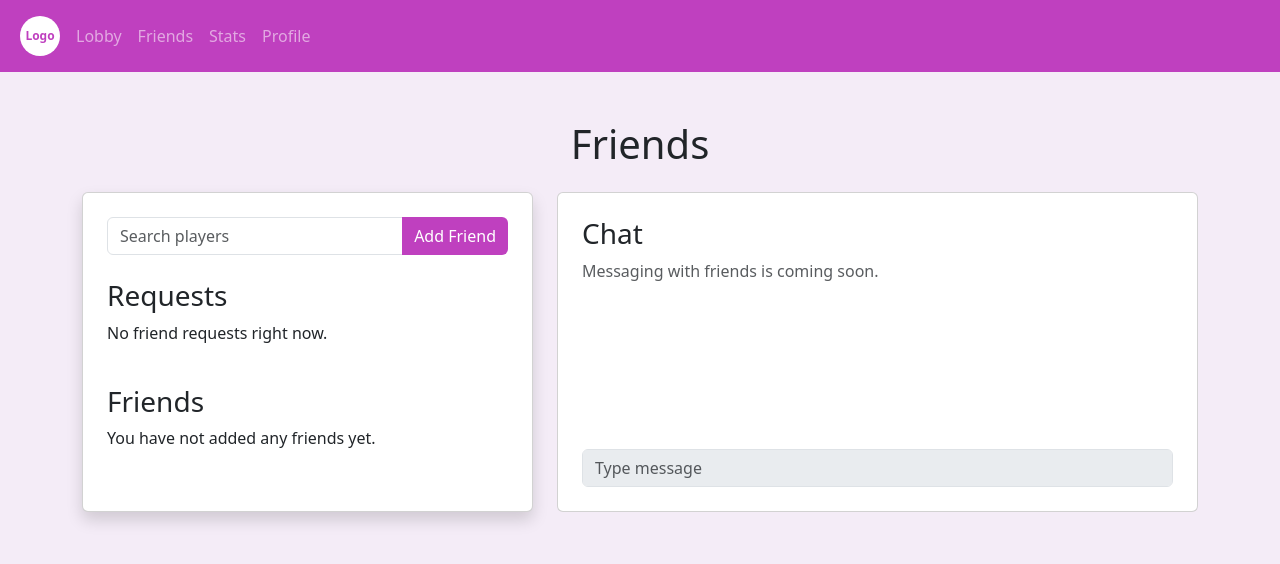
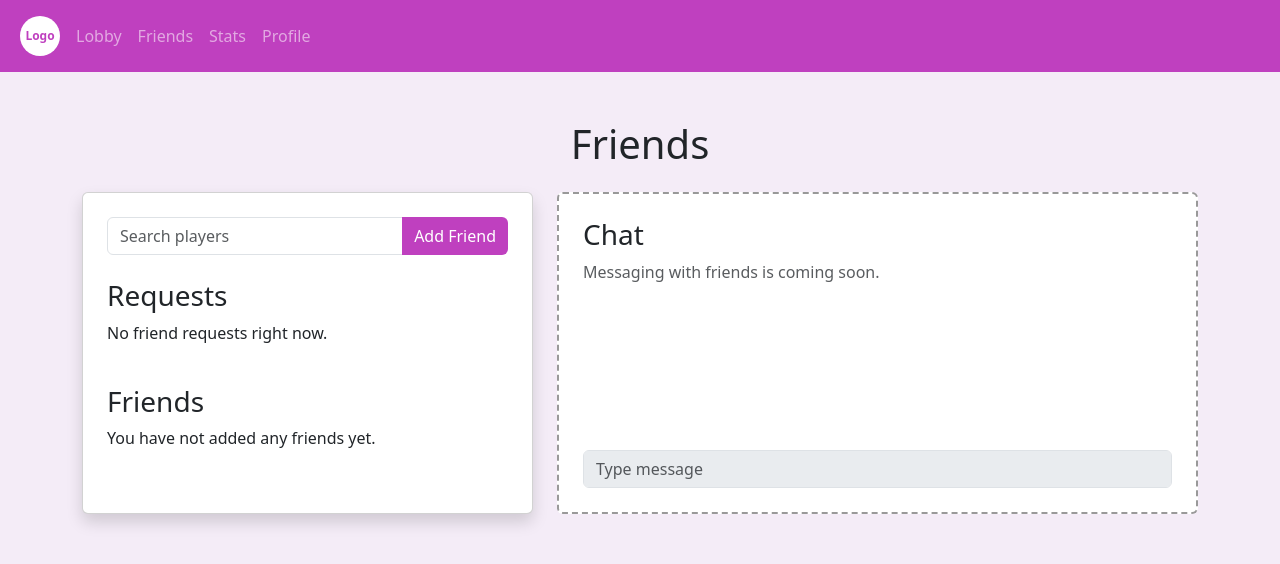
Before and after one commit to snford/CS-482-Project, a website: page StackOverflowPoker/public/friends.html in a window 1280 px wide. Drawn offline with nearby package versions, Linux system fonts and the light colour scheme.

Commit message:
Forgot to add styles.css to previous commit

```diff
--- a/StackOverflowPoker/public/css/styles.css
+++ b/StackOverflowPoker/public/css/styles.css
@@ -29,3 +29,8 @@ body {
 .btn-primary:hover {
     background-color: #9C329C;
 }
+
+/* Dashed box for features that are not made yet */
+.placeholder-box {
+    border: 2px dashed #999999;
+}
```
